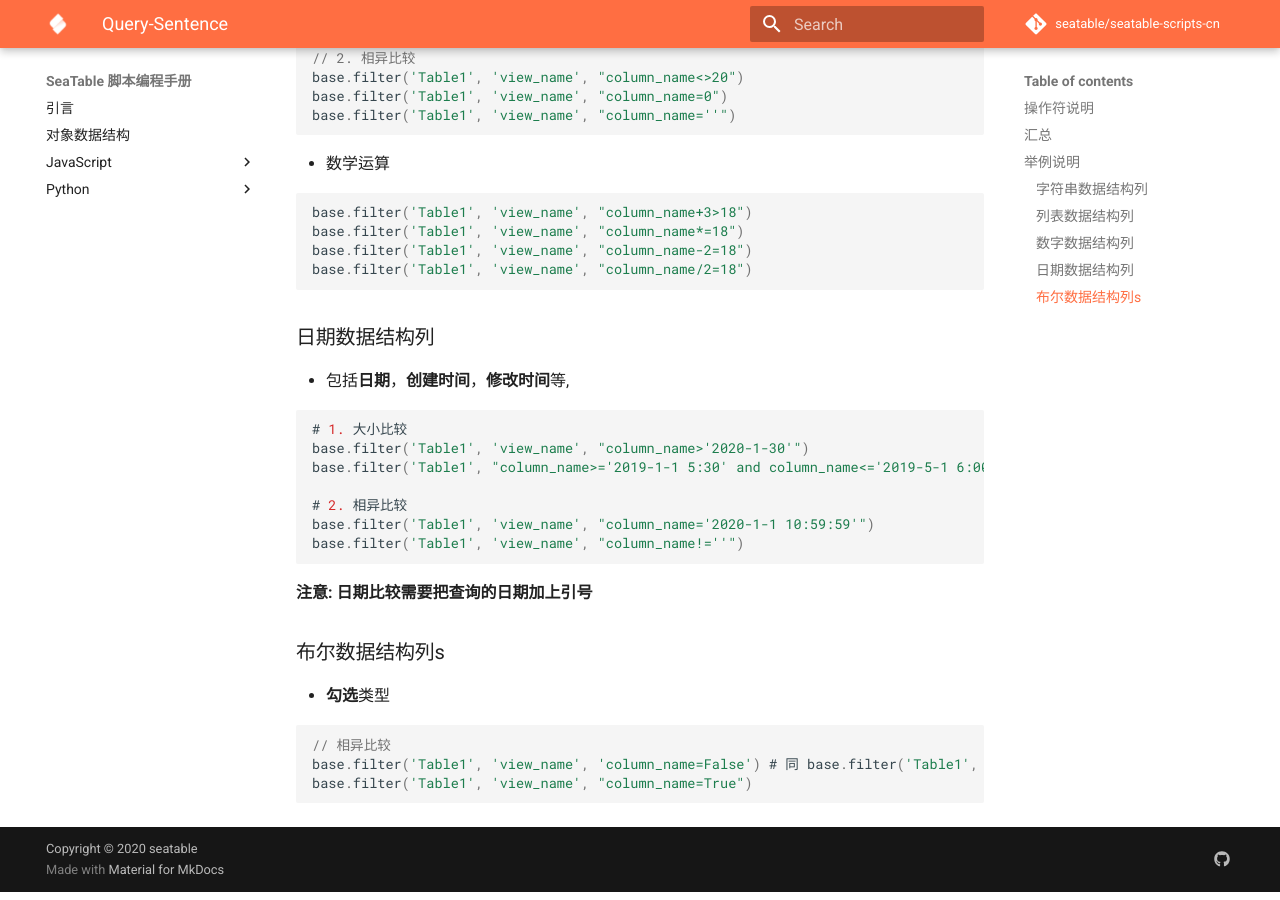
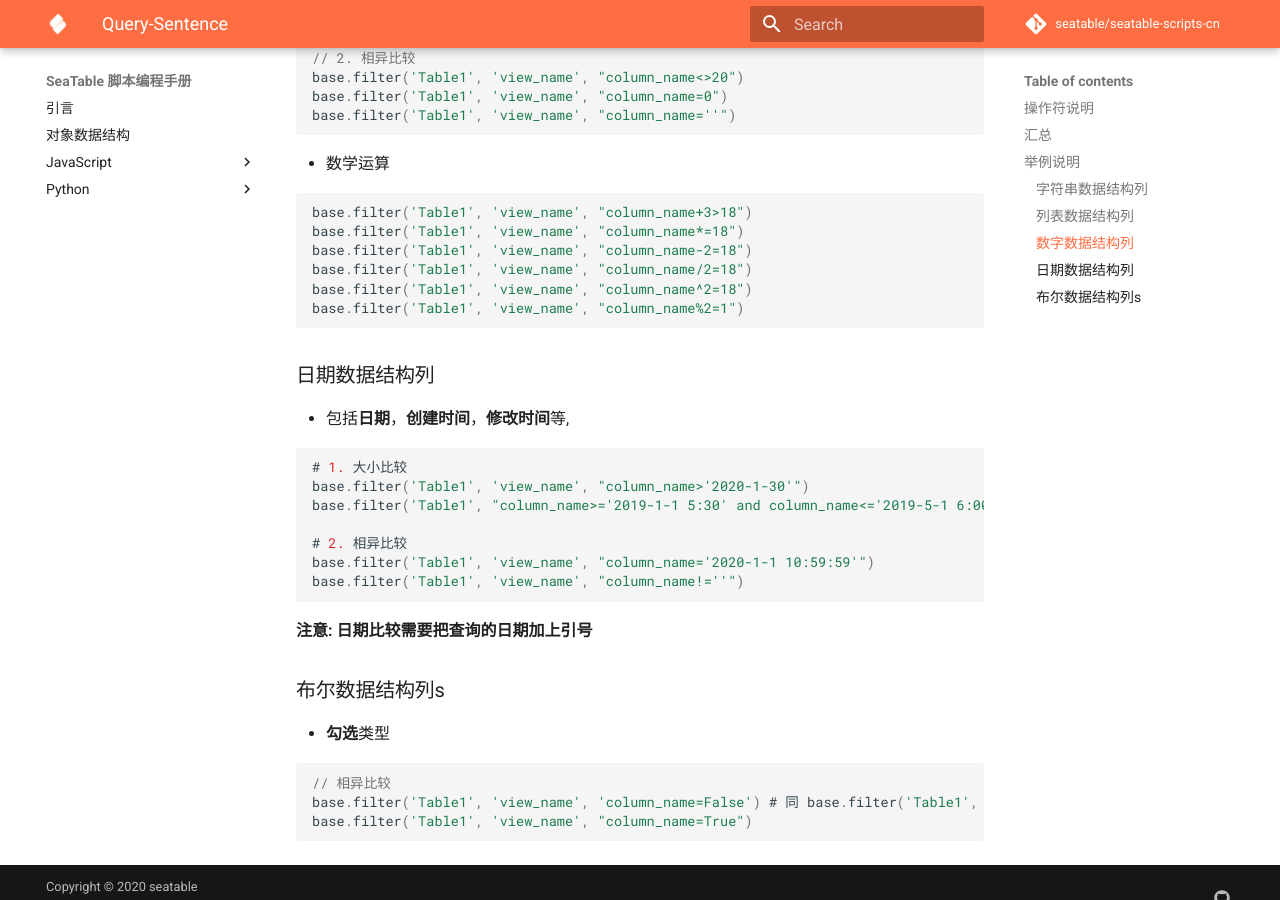
Before and after one commit to seatable/seatable-scripts-cn, an MkDocs documentation site: the page built from manual/javascript/query-sentences.md, in a window 1280 px wide and 900 px high, scrolled down 1702 px. Built offline with MkDocs 1.6.1 and Material for MkDocs 9.7.7, drawn with Linux system fonts in a browser that asks for light colours; comment, search, counter and statistics services are not loaded; some of the changed text lies outside the part shown.

Commit message:
optimize

````diff
--- a/manual/javascript/query-sentences.md
+++ b/manual/javascript/query-sentences.md
@@ -6,7 +6,7 @@
 
 * **大小比较:**  >， >=， =， \<， \<=
 * **相异比较:**  =， \<>
-* **数学运算: **+, -, \*, /
+* **数学运算: **+, -, \*, /, ^, %
 
 ## 汇总
 
@@ -70,7 +70,8 @@ base.filter('Table1', 'view_name', "column_name+3>18")
 base.filter('Table1', 'view_name', "column_name*=18")
 base.filter('Table1', 'view_name', "column_name-2=18")
 base.filter('Table1', 'view_name', "column_name/2=18")
-
+base.filter('Table1', 'view_name', "column_name^2=18")
+base.filter('Table1', 'view_name', "column_name%2=1")
 ```
 
 ### 日期数据结构列
````
